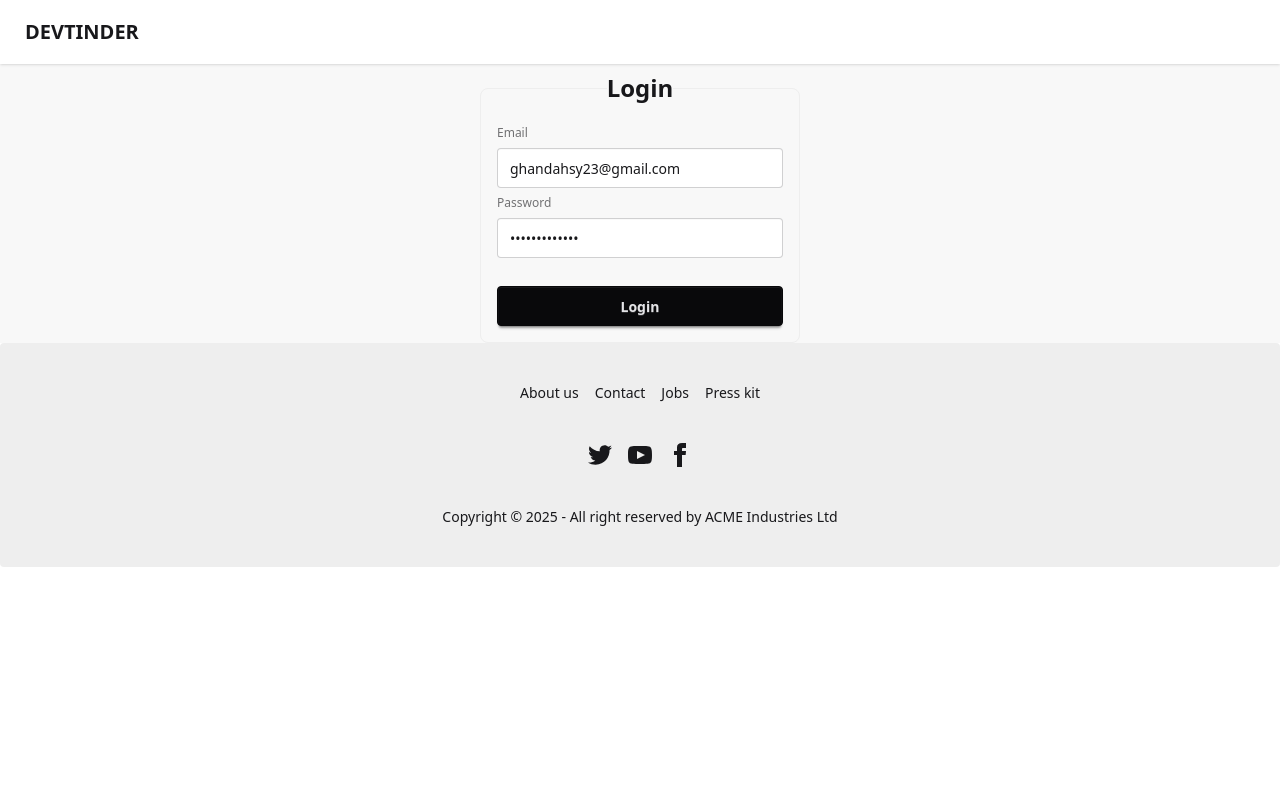
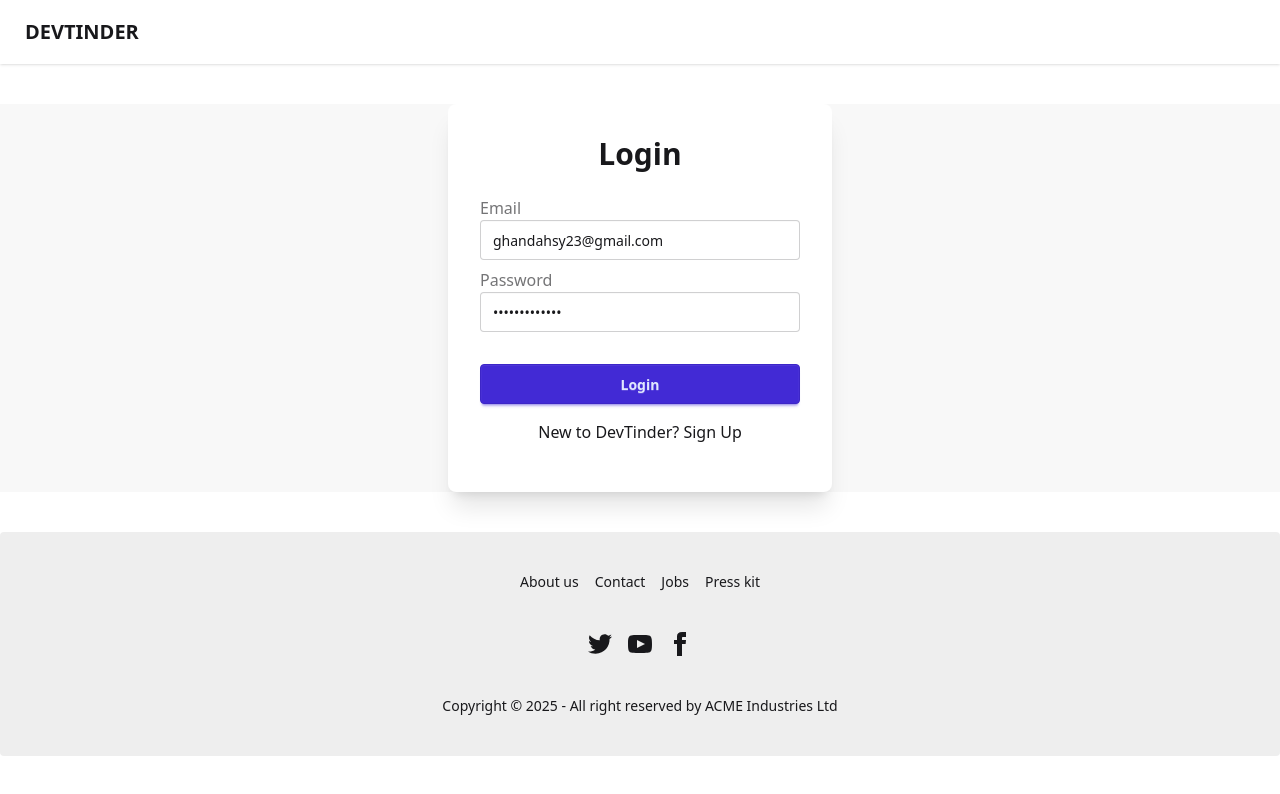
Before and after one commit to ghana01/DevTinder-FE, a React (Vite) app: page /login in a window 1280 px wide. Shown: the top 794 px of the page. Built offline with nearby package versions, Linux system fonts and the light colour scheme; no server answers.

Commit message:
create a signup page and intrigation

```diff
--- a/src/components/Login.jsx
+++ b/src/components/Login.jsx
@@ -1,68 +1,127 @@
-import React from 'react'
-import {useState} from 'react';
-import {useDispatch} from 'react-redux';
-import {addUser} from '../utils/userSlice.js'
-import {useNavigate} from 'react-router'
+import React, { useState } from 'react'
+import { useDispatch } from 'react-redux';
+import { addUser } from '../utils/userSlice.js'
+import { useNavigate } from 'react-router' // Best practice: use react-router-dom
 import axios from 'axios';
+
 const Login = () => {
+    const [emailId, setEmailId] = useState("ghandahsy23@gmail.com");
+    const [password, setPassword] = useState("Password@123#");
+    const [firstName, setFirstName] = useState("");
+    const [lastName, setLastName] = useState("");
+    const [isLogin, setIsLogin] = useState(true); // State to toggle forms
+    const [error, setError] = useState("");
 
-    const [emailId,setEmailId]=useState("ghandahsy23@gmail.com");
-    const [password,setPassword]=useState("Password@123#");
-    const[error,setError]=useState("");
     const dispatch = useDispatch();
-    const navigate =useNavigate();
-    const handelLogin  =async()=>{
+    const navigate = useNavigate();
 
+    const handleAuth = async () => {
+        try {
+            setError(""); // Clear previous errors
 
-        try{
-        const res = await  axios.post("http://localhost:4000/auth/login", {
+            if (isLogin) {
+                // --- LOGIN LOGIC ---
+                const res = await axios.post("http://localhost:4000/auth/login", {
                     emailId,
                     password
-        },{withCredentials:true});
-        alert("user logged in successfully");
-        console.log(res.data)
+                }, { withCredentials: true });
 
                 dispatch(addUser(res.data));
-         return navigate('/feed')
-        }catch(err){
-            setError(err?.response?.data ||"error in logging in the user");
-            console.log("error in logging in the user: " + err.message);
+                navigate('/');
+            } else {
+                // --- SIGNUP LOGIC ---
+                const res = await axios.post("http://localhost:4000/auth/signup", {
+                    firstName,
+                    lastName,
+                    emailId,
+                    password
+                }, { withCredentials: true });
+
+                dispatch(addUser(res.data));
+                navigate('/');
             }
 
+        } catch (err) {
+            setError(err?.response?.data || "Something went wrong");
+            console.log("Error: " + err.message);
         }
+    }
+
+    const toggleForm = () => {
+        setIsLogin(!isLogin);
+        setError(""); // Clear error when switching
+    }
+
     return (
+        <div className="flex justify-center items-center my-10 bg-base-200">
+            <div className="card bg-base-100 w-96 shadow-xl p-8">
+                <h2 className="text-3xl font-bold text-center mb-6">
+                    {isLogin ? "Login" : "Signup"}
+                </h2>
 
-    <div className="flex justify-center items-center  bg-base-200">
+                {/* Show Name fields ONLY if it is NOT Login (i.e., Signup) */}
+                {!isLogin && (
+                    <>
+                        <label className="label">
+                            <span className="label-text">First Name</span>
+                        </label>
+                        <input
+                            type="text"
+                            className="input input-bordered w-full mb-2"
+                            placeholder="First Name"
+                            value={firstName}
+                            onChange={(e) => setFirstName(e.target.value)}
+                        />
 
-        <fieldset className="fieldset bg-base-200 border-base-300 rounded-box w-xs border p-4">
-            <legend className="fieldset-legend text-center text-2xl font-bold">Login</legend>
+                        <label className="label">
+                            <span className="label-text">Last Name</span>
+                        </label>
+                        <input
+                            type="text"
+                            className="input input-bordered w-full mb-2"
+                            placeholder="Last Name"
+                            value={lastName}
+                            onChange={(e) => setLastName(e.target.value)}
+                        />
+                    </>
+                )}
 
-            <label className="label">Email</label>
-            <input type="email"
-            className="input"
+                <label className="label">
+                    <span className="label-text">Email</span>
+                </label>
+                <input
+                    type="email"
+                    className="input input-bordered w-full mb-2"
                     placeholder="Email"
                     value={emailId}
-            onChange={(e)=>setEmailId(e.target.value)}
+                    onChange={(e) => setEmailId(e.target.value)}
                 />
 
-            <label className="label">Password</label>
+                <label className="label">
+                    <span className="label-text">Password</span>
+                </label>
                 <input
                     type="password"
-            className="input"
+                    className="input input-bordered w-full mb-4"
                     placeholder="Password"
                     value={password}
                     onChange={(e) => setPassword(e.target.value)}
                 />
 
-            <p className="text-red-500">{error}</p>
-            <button className="btn btn-neutral mt-4"
-            onClick={handelLogin}
-            >Login</button>
-        </fieldset>
+                <p className="text-red-500 text-sm mb-4">{error}</p>
+
+                <button
+                    className="btn btn-primary w-full"
+                    onClick={handleAuth}
+                >
+                    {isLogin ? "Login" : "Sign Up"}
+                </button>
+
+                <p className="py-4 text-center cursor-pointer hover:underline" onClick={toggleForm}>
+                    {isLogin ? "New to DevTinder? Sign Up" : "Already a member? Login"}
+                </p>
             </div>
-
-
-
+        </div>
     )
 }
 
```
Also changed, not shown: 1 other file (tests, documents, lock files or other folders). Lines whose indentation alone changed are shown as unchanged.
